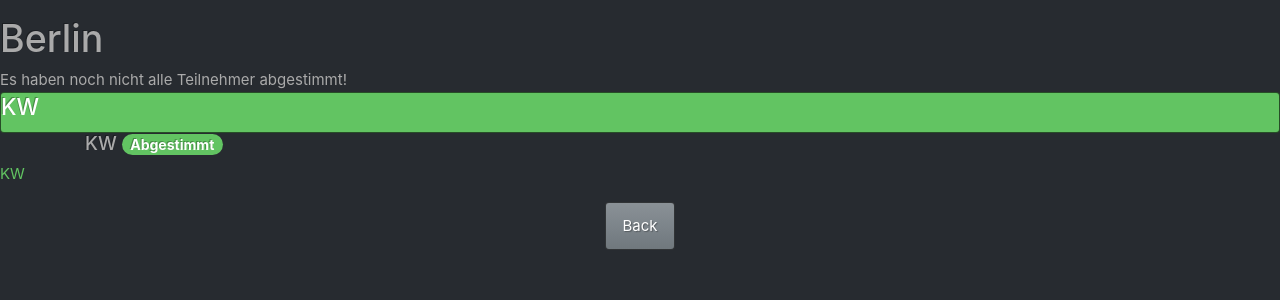
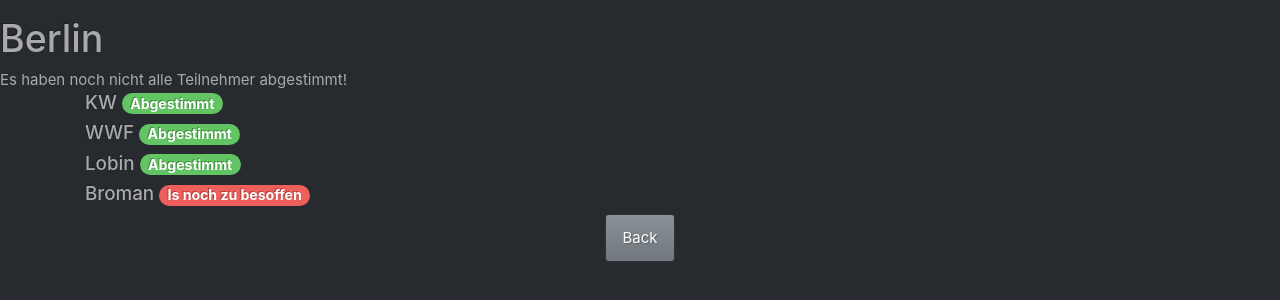
Before and after one commit to goppold/beuza, a Flask app: page /decision-unclear in a window 1280 px wide. Shown: the part 54-354 px from the top of the page. Run offline with Flask 2, Linux system fonts and the light colour scheme; some libraries are stand-ins or nearby versions.

Commit message:
decision unclear für pill entschieden

```diff
--- a/App-Test/app/templates/decision-unclear.html
+++ b/App-Test/app/templates/decision-unclear.html
@@ -8,15 +8,18 @@
     Es haben noch nicht alle Teilnehmer abgestimmt!
 </div>
     <!-- Todo DB Abfrage noch einbauen -->
-    <!-- Todo Abstimmen welche Form am schönsten ist -->
-    <div class="card text-white bg-success">
-    <h4 class="card-title">KW</h4>
-</div>
 <div class="container">
     <h5>KW <span class="badge badge-pill badge-success">Abgestimmt</span> </h5>
 </div>
-
-    <p class="text-success">KW</p>
+<div class="container">
+    <h5>WWF <span class="badge badge-pill badge-success">Abgestimmt</span> </h5>
+</div>
+<div class="container">
+    <h5>Lobin <span class="badge badge-pill badge-success">Abgestimmt</span> </h5>
+</div>
+<div class="container">
+    <h5>Broman <span class="badge badge-pill badge-danger">Is noch zu besoffen</span> </h5>
+</div>
 
     <div style="text-align:center;">
     <a type="button" class="btn btn-secondary" href="/"> Back</a>
```
